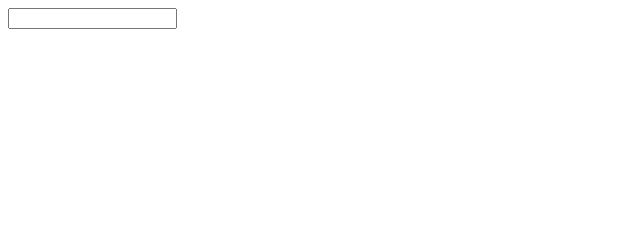
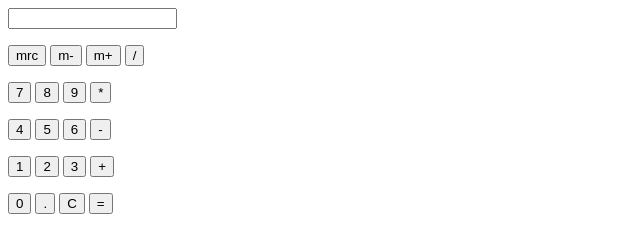
Before and after one commit to julia-nykim/Calculator, a plain HTML site: page index.html in a window 1280 px wide. Shown: the whole page, without its empty margins (0-640 px from the left). Drawn offline with Linux system fonts and the light colour scheme.

Commit message:
Added key inputs

```diff
--- a/index.html
+++ b/index.html
@@ -18,14 +18,34 @@
 
 			<div class="keys">
 				<p>
+					<input type="button" class="button function" value="mrc" onclick="alert('Not yet implemented')">
+					<input type="button" class="button function" value="m-" onclick="alert('Not yet implemented')">
+					<input type="button" class="button function" value="m+" onclick="alert('Not yet implemented')">
+					<input type="button" class="button operator" value="/" onclick="v('/')">
 				</p>
 				<p>
+					<input type="button" class="button number" value="7" onclick="v('7')">
+					<input type="button" class="button number" value="8" onclick="v('8')">
+					<input type="button" class="button number" value="9" onclick="v('9')">
+					<input type="button" class="button operator" value="*" onclick="v('*')">
 				</p>
 				<p>
+					<input type="button" class="button number" value="4" onclick="v('4')">
+					<input type="button" class="button number" value="5" onclick="v('5')">
+					<input type="button" class="button number" value="6" onclick="v('6')">
+					<input type="button" class="button operator" value="-" onclick="v('-')">
 				</p>
 				<p>
+					<input type="button" class="button number" value="1" onclick="v('1')">
+					<input type="button" class="button number" value="2" onclick="v('2')">
+					<input type="button" class="button number" value="3" onclick="v('3')">
+					<input type="button" class="button operator" value="+" onclick="v('+')">
 				</p>
 				<p>
+					<input type="button" class="button number" value="0" onclick="v('0')">
+					<input type="button" class="button number" value="." onclick="v('.')">
+					<input type="button" class="button function" value="C" onclick="d('')">
+					<input type="button" class="button operator" value="=" onclick="e()">
 				</p>
 			</div>
 		</div>
```
